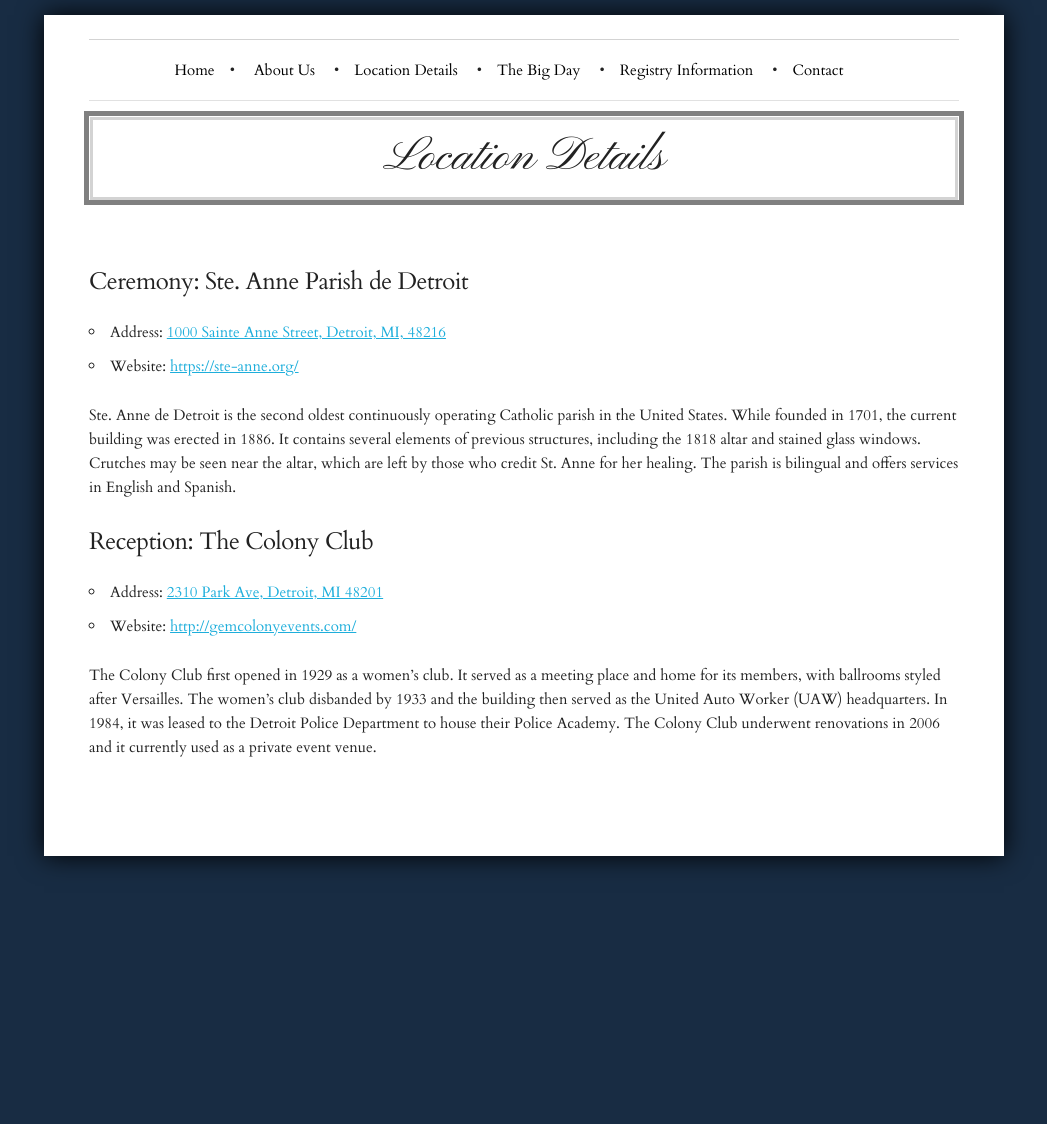
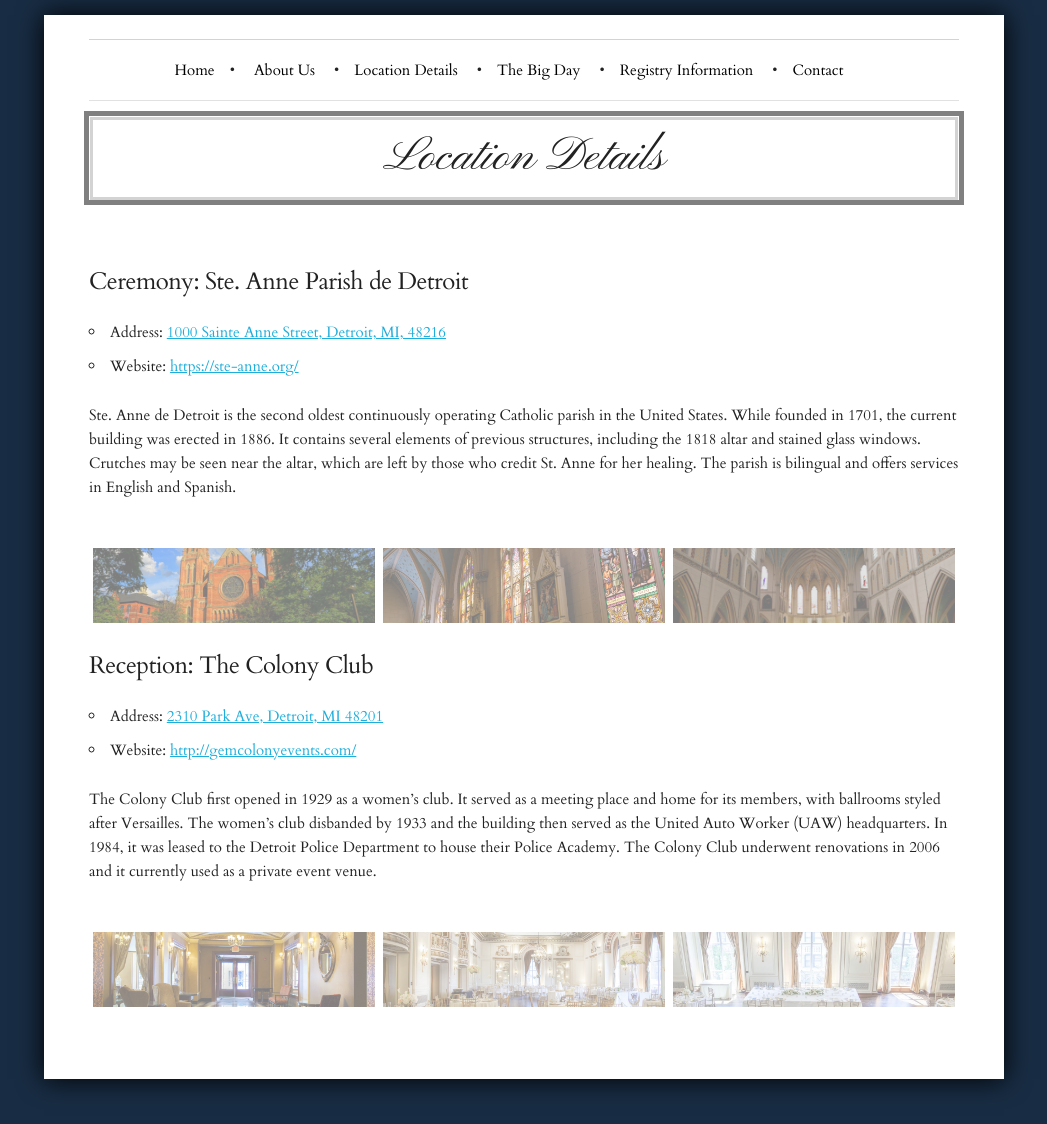
Before and after one commit to cjjeakle/DroletJeakleWedding, a Jekyll site: the page built from location_details/index.html, in a window 1280 px wide. Shown: the whole page, without its empty margins (116-1163 px from the left). Built offline with Jekyll 4.4.1, drawn with Linux system fonts in a browser that asks for light colours; nearby versions of some CDN libraries; before the commit the page ends 901 px from its top, so only the background shows below that.

Commit message:
Added slideshow feature, images to locations page.

```diff
--- a/index.html
+++ b/index.html
@@ -7,7 +7,7 @@
   <div class="offset-by-three six columns">
     <br />
     <img
-      src="{{ '/static/img/homepage.jpeg' | prepend: site.baseurl }}"
+      src="/static/img/homepage.jpeg"
       title="Welcome :)"
       alt="A picture of us!"
     />
--- a/location_details/index.html
+++ b/location_details/index.html
@@ -15,6 +15,37 @@
 Crutches may be seen near the altar, which are left by those who credit St. Anne for her healing.
 The parish is bilingual and offers services in English and Spanish.
 </p>
+<div class="slide-show">
+  <div class="row">
+    <img class="display-image" id="steAnneSlideShowDisplay"/>
+  </div>
+  <div class="row thumbnails">
+    <div class="thumbnail-container">
+      <img
+        class="steAnneSlideShow thumbnail"
+        src="/static/img/location_photos/ste_anne_exterior.jpeg"
+        title="Photo used with permission of Ste. Anne De Detroit."
+        onclick="showSlide('steAnneSlideShow', 'steAnneSlideShowDisplay', 0, '/static/img/location_photos/ste_anne_exterior.jpeg')"
+      />
+    </div>
+    <div class="thumbnail-container">
+      <img
+        class="steAnneSlideShow thumbnail"
+        src="/static/img/location_photos/ste_anne_stained_glass.jpeg"
+        title="Photo used with permission of Ste. Anne De Detroit."
+        onclick="showSlide('steAnneSlideShow', 'steAnneSlideShowDisplay', 1, '/static/img/location_photos/ste_anne_stained_glass.jpeg')"
+      />
+    </div>
+    <div class="thumbnail-container">
+      <img
+        class="steAnneSlideShow thumbnail"
+        src="/static/img/location_photos/ste_anne_asile_front.jpeg"
+        title="Photo used with permission of Ste. Anne De Detroit."
+        onclick="showSlide('steAnneSlideShow', 'steAnneSlideShowDisplay', 2, '/static/img/location_photos/ste_anne_asile_front.jpeg')"
+      />
+    </div>
+  </div>
+</div>
 
 <p>
 <h5>Reception: The Colony Club</h5>
@@ -28,3 +59,34 @@
 In 1984, it was leased to the Detroit Police Department to house their Police Academy.
 The Colony Club underwent renovations in 2006 and it currently used as a private event venue.
 </p>
+<div class="slide-show">
+  <div class="row">
+    <img class="display-image" id="colonyClubSlideShowDisplay"/>
+  </div>
+  <div class="row thumbnails">
+    <div class="thumbnail-container">
+      <img
+        class="colonyClubSlideShow thumbnail"
+        src="/static/img/location_photos/colonly_club_entryway.jpeg"
+        title="Photo used with permission of Gem Colony Events."
+        onclick="showSlide('colonyClubSlideShow', 'colonyClubSlideShowDisplay', 0, '/static/img/location_photos/colonly_club_entryway.jpeg')"
+      />
+    </div>
+    <div class="thumbnail-container">
+      <img
+        class="colonyClubSlideShow thumbnail"
+        src="/static/img/location_photos/colony_club_ballroom.jpeg"
+        title="Photo used with permission of Gem Colony Events."
+        onclick="showSlide('colonyClubSlideShow', 'colonyClubSlideShowDisplay', 1, '/static/img/location_photos/colony_club_ballroom.jpeg')"
+      />
+    </div>
+    <div class="thumbnail-container">
+      <img
+        class="colonyClubSlideShow thumbnail"
+        src="/static/img/location_photos/colony_club_mezz_view.jpeg"
+        title="Photo used with permission of Gem Colony Events."
+        onclick="showSlide('colonyClubSlideShow', 'colonyClubSlideShowDisplay', 2, '/static/img/location_photos/colony_club_mezz_view.jpeg')"
+      />
+    </div>
+  </div>
+</div>
--- a/static/css/main.css
+++ b/static/css/main.css
@@ -130,11 +130,58 @@
 /**
  * Photo Grid
  */
-.photoGrid {
+.photo-grid {
     text-align: center;
 }
 
-.photoGrid img {
+.photo-grid .row .columns {
+    display: inline-block;
+    float: none;
+    margin-left: 0;
+    vertical-align: middle;
+}
+
+.photo-grid img {
+    max-width: 100%;
+    width: 1000px;
+}
+
+/**
+ * Slide Show
+ */
+ .slide-show {
+    text-align: center;
+    box-sizing: border-box;
+    position: relative;
+}
+
+.slide-show .thumbnails {
+    list-style: none;
+    display: flex;
+    flex-flow: row;
+    justify-content: space-around;
+    height: 5em;
+}
+
+.slide-show .thumbnail-container {
+    text-align: center;
+    margin-left: .25em;
+    margin-right: .25em;
+    flex: 1 0 0px;
+    height: auto;
+}
+
+.slide-show .thumbnail {
+    object-fit: cover;
+    opacity: .5;
+}
+
+.slide-show .active,
+.slide-show .thumbnail:hover {
+    opacity: 1;
+}
+
+.slide-show img {
     max-width: 100%;
     width: 1000px;
 }
--- a/static/js/main.js
+++ b/static/js/main.js
@@ -1 +1,19 @@
-// JS shared across multiple pages in the site
+function showSlide(slideShowName, displayElementId, thumbnailIndex, desiredImageUrl) {
+    let displayImage = document.getElementById(displayElementId);
+    displayImage.src = desiredImageUrl;
+
+    let thumbnails = document.getElementsByClassName(slideShowName + ' thumbnail');
+    for (let i = 0; i < thumbnails.length; i++) {
+        let thumbnail = thumbnails[i];
+        if (thumbnail.src.replace(window.location.origin, '') === desiredImageUrl) {
+            if (thumbnail.className.indexOf('active') != -1) {
+                displayImage.src = '';
+                thumbnail.className = thumbnail.className.replace(' active', '');
+            } else {
+                thumbnail.className += ' active';
+            }
+        } else {
+            thumbnail.className = thumbnail.className.replace(' active', '');
+        }
+    }
+}
```
Also changed, not shown: about_us/index.html (+9 -9 lines), static/img/location_photos/colonly_club_entryway.jpeg (added), static/img/location_photos/colony_club_ballroom.jpeg (added), static/img/location_photos/colony_club_mezz_view.jpeg (added), static/img/location_photos/hilton_garden_inn.jpeg (added), static/img/location_photos/ste_anne_asile_front.jpeg (added), static/img/location_photos/ste_anne_exterior.jpeg (added), static/img/location_photos/ste_anne_stained_glass.jpeg (added).
